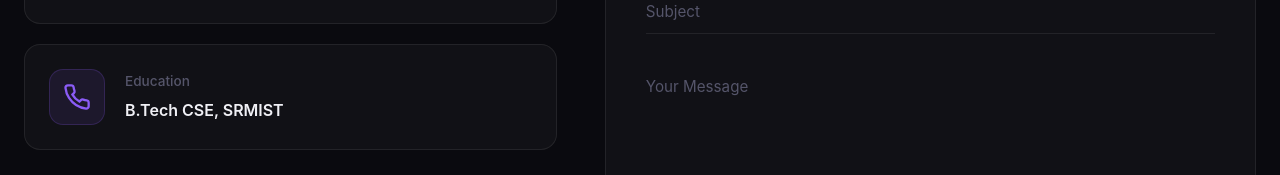
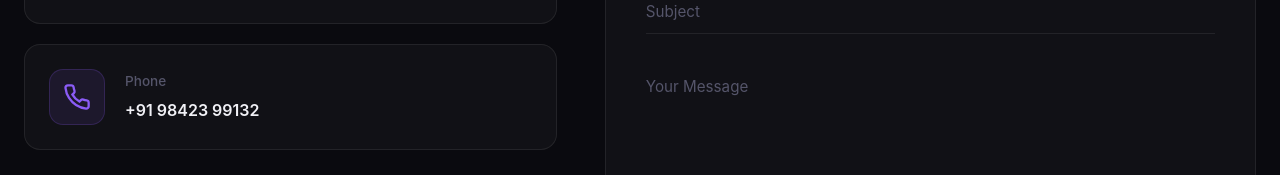
Before and after one commit to irfanshakeel1094/Portfolio, a React (Vite) app: page / in a window 1280 px wide. Shown: the part 6902-7077 px from the top of the page. Built offline with nearby package versions, Linux system fonts and the light colour scheme.

Commit message:
Update 1

```diff
--- a/src/components/AdminPanel.jsx
+++ b/src/components/AdminPanel.jsx
@@ -150,6 +150,7 @@ export default function AdminPanel() {
       },
       contact: {
         email: 'irfanshakeel1094@gmail.com',
+        phone: '+91 98423 99132',
         location: 'Chennai, Tamil Nadu, India',
       },
       skills: DEFAULT_SKILLS,
--- a/src/components/Contact.jsx
+++ b/src/components/Contact.jsx
@@ -7,7 +7,7 @@ export default function Contact() {
 
   const [contactData, setContactData] = useState(() => {
     const data = getAdminData();
-    return data?.contact || { email: 'irfanshakeel1094@gmail.com', location: 'Chennai, Tamil Nadu, India' };
+    return data?.contact || { email: 'irfanshakeel1094@gmail.com', phone: '+91 98423 99132', location: 'Chennai, Tamil Nadu, India' };
   });
 
   useEffect(() => {
@@ -68,8 +68,8 @@ export default function Contact() {
                 </svg>
               </div>
               <div>
-                <h4>Education</h4>
-                <p>B.Tech CSE, SRMIST</p>
+                <h4>Phone</h4>
+                <p>{contactData.phone}</p>
               </div>
             </div>
             <div className="social-links">
```
